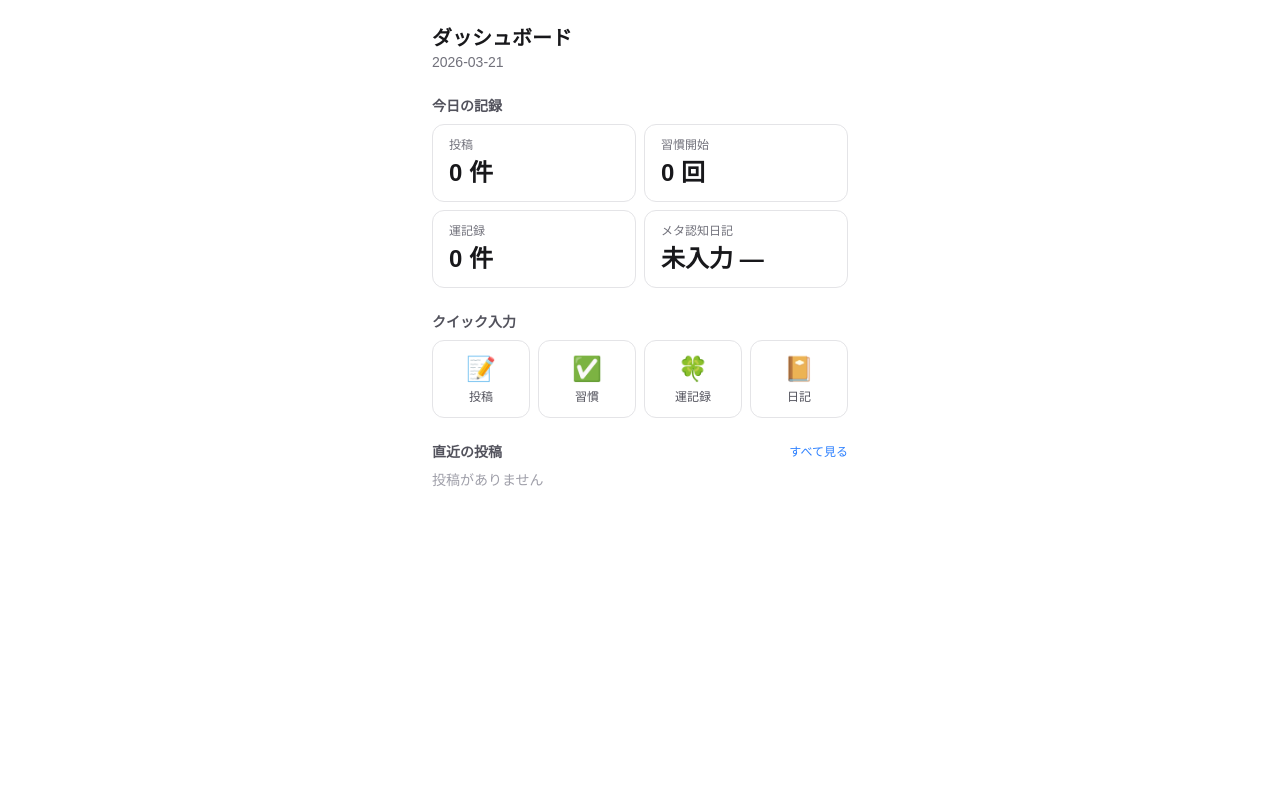
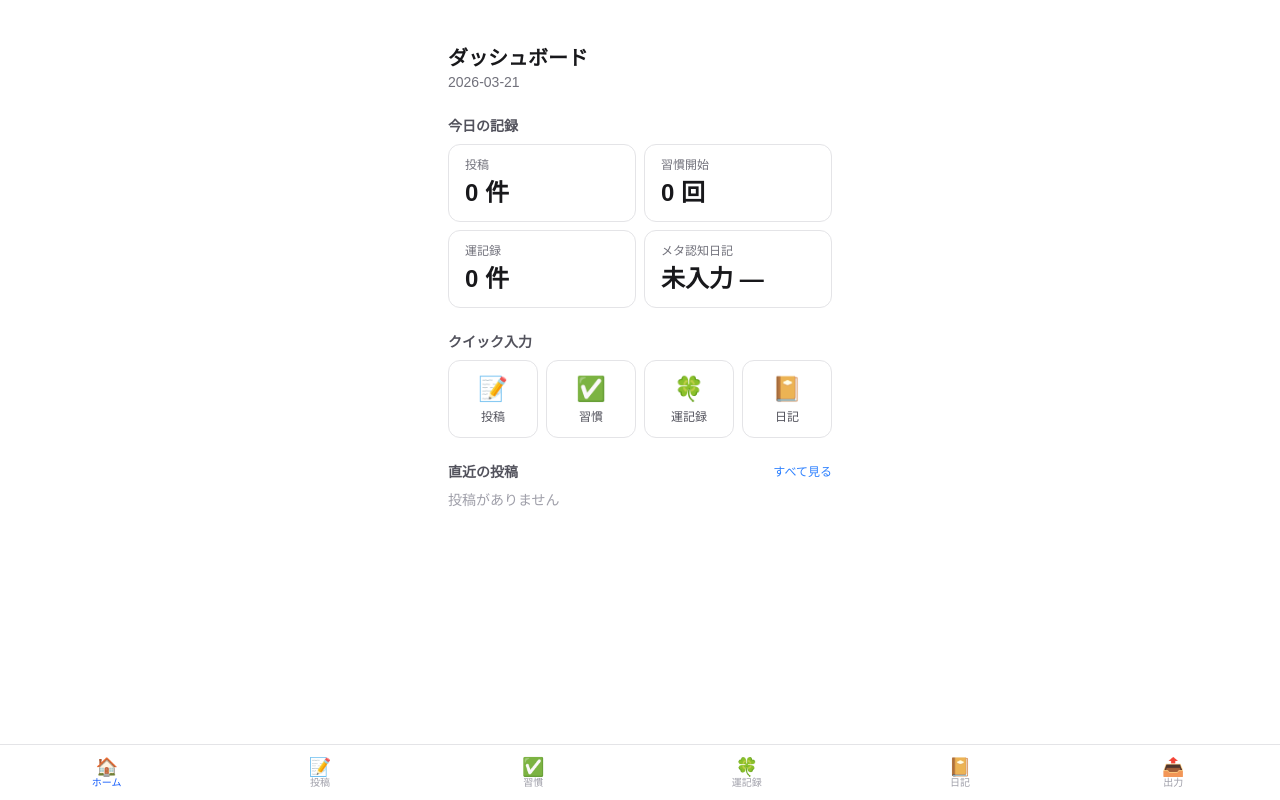
Before and after one commit to sen-sketch/self-insight-app, a Next.js app: page / in a window 1280 px wide. Built offline with nearby package versions, Linux system fonts and the light colour scheme.

Commit message:
feat(app): add global bottom navigation and switch route pages to client-only dynamic imports

```diff
--- a/src/app/export/page.tsx
+++ b/src/app/export/page.tsx
@@ -1,4 +1,11 @@
-import { ExportPage } from "@/components/export/ExportPage";
+"use client";
+
+import dynamic from "next/dynamic";
+
+const ExportPage = dynamic(
+  () => import("@/components/export/ExportPage").then((mod) => mod.ExportPage),
+  { ssr: false }
+);
 
 export default function ExportPageRoute() {
   return <ExportPage />;
--- a/src/app/layout.tsx
+++ b/src/app/layout.tsx
@@ -1,5 +1,6 @@
 import type { Metadata } from "next";
 import { Geist, Geist_Mono } from "next/font/google";
+import { BottomNav } from "@/components/layout/BottomNav";
 import "./globals.css";
 
 const geistSans = Geist({
@@ -27,7 +28,13 @@ export default function RootLayout({
       lang="en"
       className={`${geistSans.variable} ${geistMono.variable} h-full antialiased`}
     >
-      <body className="min-h-full flex flex-col">{children}</body>
+      <body className="min-h-full bg-zinc-50 dark:bg-zinc-950">
+        <main className="mx-auto w-full min-w-[360px] max-w-md px-4 py-5 pb-20">
+          {children}
+        </main>
+        <BottomNav />
+      </body>
+
     </html>
   );
 }
--- a/src/app/luck/page.tsx
+++ b/src/app/luck/page.tsx
@@ -1,4 +1,11 @@
-import { LuckPage } from "@/components/luck/LuckPage";
+"use client";
+
+import dynamic from "next/dynamic";
+
+const LuckPage = dynamic(
+  () => import("@/components/luck/LuckPage").then((mod) => mod.LuckPage),
+  { ssr: false }
+);
 
 export default function Page() {
   return <LuckPage />;
--- a/src/app/metadiary/page.tsx
+++ b/src/app/metadiary/page.tsx
@@ -1,4 +1,11 @@
-import { MetaDiaryPage } from "@/components/metadiary/MetaDiaryPage";
+"use client";
+
+import dynamic from "next/dynamic";
+
+const MetaDiaryPage = dynamic(
+  () => import("@/components/metadiary/MetaDiaryPage").then((mod) => mod.MetaDiaryPage),
+  { ssr: false }
+);
 
 export default function Page() {
   return <MetaDiaryPage />;
--- a/src/app/page.tsx
+++ b/src/app/page.tsx
@@ -1,4 +1,11 @@
-import { DashboardPage } from "@/components/dashboard/DashboardPage";
+"use client";
+
+import dynamic from "next/dynamic";
+
+const DashboardPage = dynamic(
+  () => import("@/components/dashboard/DashboardPage").then((mod) => mod.DashboardPage),
+  { ssr: false }
+);
 
 export default function Home() {
   return <DashboardPage />;
--- a/src/app/timeline/page.tsx
+++ b/src/app/timeline/page.tsx
@@ -1,6 +1,12 @@
+"use client";
+
 // サイバーコンポーネントのシェル
+import dynamic from "next/dynamic";
 
-import { TimelinePage } from "@/components/timeline/TimelinePage";
+const TimelinePage = dynamic(
+  () => import("@/components/timeline/TimelinePage").then((mod) => mod.TimelinePage),
+  { ssr: false }
+);
 
 export default function Page() {
   return <TimelinePage />;
--- a/src/app/tracker/page.tsx
+++ b/src/app/tracker/page.tsx
@@ -1,4 +1,11 @@
-import { HabitPage } from "@/components/habit/HabitPage";
+"use client";
+
+import dynamic from "next/dynamic";
+
+const HabitPage = dynamic(
+  () => import("@/components/habit/HabitPage").then((mod) => mod.HabitPage),
+  { ssr: false }
+);
 
 export default function Page() {
   return <HabitPage />;
--- a/src/components/dashboard/DashboardPage.tsx
+++ b/src/components/dashboard/DashboardPage.tsx
@@ -9,7 +9,7 @@ import {
   getMetaDiaryByDate,
   getHabits,
 } from "@/storage";
-import { toTokyoYmd } from "@/lib/datetime";
+import { formatDisplayDateTime, toTokyoYmd } from "@/lib/datetime";
 import { getHabitWeeklyStats } from "@/lib/habitStats";
 import type { TimelinePost } from "@/lib/types";
 import type { DailyStartEntry } from "@/lib/habitStats";
@@ -51,13 +51,7 @@ function SummaryCard({ label, value }: SummaryCardProps) {
 const MOOD_LABELS = ["", "😞", "😕", "😐", "🙂", "😊"] as const;
 
 function RecentPostItem({ post }: { post: TimelinePost }) {
-  const date = new Date(post.postedAt).toLocaleString("ja-JP", {
-    timeZone: "Asia/Tokyo",
-    month: "numeric",
-    day: "numeric",
-    hour: "2-digit",
-    minute: "2-digit",
-  });
+  const date = formatDisplayDateTime(post.postedAt);
   return (
     <div className="flex flex-col gap-1 rounded-lg border border-zinc-100 bg-zinc-50 px-3 py-2 dark:border-zinc-700 dark:bg-zinc-800/50">
       <div className="flex items-center justify-between">
--- a/src/components/habit/HabitWeeklySummary.tsx
+++ b/src/components/habit/HabitWeeklySummary.tsx
@@ -84,7 +84,11 @@ export function HabitWeeklySummary({ habitId }: Props) {
           {directionNode}
         </div>
       </div>
-      <HabitStartDotPlot entries={stats.currentWeek} />
+      <div className="overflow-x-auto">
+        <div className="min-w-[280px]">
+          <HabitStartDotPlot entries={stats.currentWeek} />
+        </div>
+      </div>
     </div>
   );
 }
--- /dev/null
+++ b/src/components/layout/BottomNav.tsx
@@ -0,0 +1,38 @@
+"use client";
+
+import Link from "next/link";
+import { usePathname } from "next/navigation";
+
+const NAV_ITEMS = [
+  { href: "/",          label: "ホーム",   emoji: "🏠" },
+  { href: "/timeline",  label: "投稿",     emoji: "📝" },
+  { href: "/tracker",   label: "習慣",     emoji: "✅" },
+  { href: "/luck",      label: "運記録",   emoji: "🍀" },
+  { href: "/metadiary", label: "日記",     emoji: "📔" },
+  { href: "/export",    label: "出力",     emoji: "📤" },
+] as const;
+
+export function BottomNav() {
+    const pathname = usePathname();
+    return (
+        <nav className="fixed bottom-0 left-0 right-0 z-50 flex h-14 items-stretch border-t border-zinc-200 bg-white dark:border-zinc-700 dark:bg-zinc-900">
+            {NAV_ITEMS.map(({ href, label, emoji }) => {
+                const active = pathname === href;
+                return (
+                    <Link
+                    key={href}
+                    href={href}
+                    className={`flex flex-1 flex-col items-center justify-center gap-0.5 transition-colors ${
+                        active
+                            ? "text-blue-600 dark:text-blue-400"
+                            : "text-zinc-400 hover:text-zinc-900 dark:hover:text-zinc-100"
+                    }`}
+                >
+                    <span className="text-lg leading-none">{emoji}</span>
+                    <span className="text-[10px] leading-none">{label}</span>
+                </Link>
+                );
+            })}
+        </nav>
+    );
+}
--- a/src/components/timeline/TimelinePage.tsx
+++ b/src/components/timeline/TimelinePage.tsx
@@ -26,7 +26,7 @@ export function TimelinePage() {
 
   function reload() {
     setPosts(getTimelinePosts());
-    }
+  }
 
   function handleAdd(data: UpdateData) {
     addTimelinePost(data);
```
Lines whose indentation alone changed are shown as unchanged.
